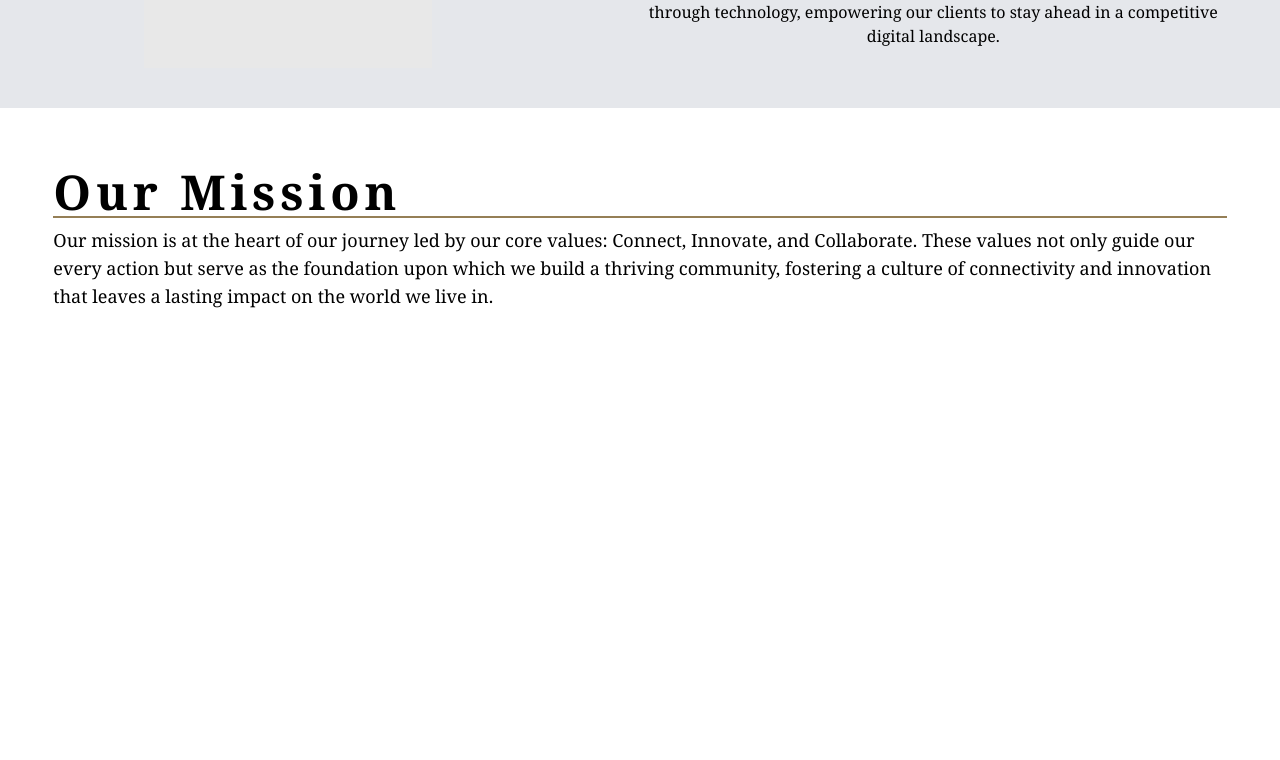
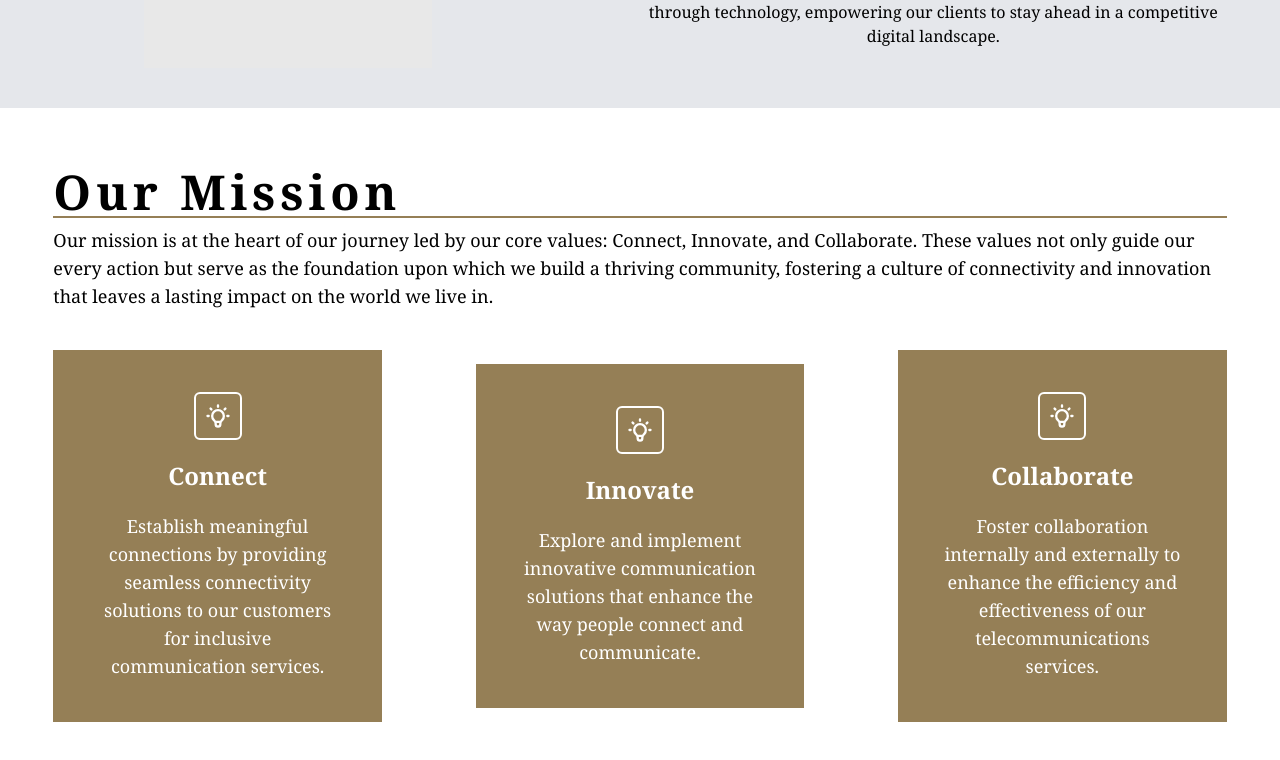
Before and after one commit to Av-Akshay/appKyc, a React (Vite) app: page /about in a window 1280 px wide. Shown: the part 452-1212 px from the top of the page. Before the commit the page ends 830 px from the top, so only its background shows below. Built offline with nearby package versions, Linux system fonts and the light colour scheme.

Commit message:
feat: about page is update with company quality section with animation

```diff
--- a/src/components/aboutPage-components/Mission.jsx
+++ b/src/components/aboutPage-components/Mission.jsx
@@ -1,4 +1,6 @@
 import React from "react";
+import Quality from "./mission-components/Quality";
+import { companyQuality } from "../../constant/ConstantInfo";
 
 const Mission = () => {
   return (
@@ -15,6 +17,11 @@ const Mission = () => {
           that leaves a lasting impact on the world we live in.
         </p>
       </div>
+      <div className="flex items-center justify-between w-11/12 m-auto my-10">
+        {companyQuality?.map((item) => {
+          return <Quality content={item.pera} heading={item.heading} />;
+        })}
+      </div>
     </section>
   );
 };
--- a/src/components/aboutPage-components/mission-components/Quality.jsx
+++ b/src/components/aboutPage-components/mission-components/Quality.jsx
@@ -0,0 +1,14 @@
+import React from "react";
+import { HiOutlineLightBulb } from "react-icons/hi";
+
+const Quality = ({ content, heading }) => {
+  return (
+    <div className="w-[28%] p-10 flex flex-col items-center text-white font-serif cursor-pointer z-20 justify-center gap-5 border-2 border-light  relative after:content-[' '] after:w-full after:absolute after:z-[-10] after:h-full after:top-0 after:left-0 after:bg-light hover:after:-top-8 hover:after:left-8 after:transition-all ">
+      <HiOutlineLightBulb className="border-2 rounded-md border-white text-center text-5xl p-2 z-10" />
+      <h1 className="text-2xl font-semibold ">{heading}</h1>
+      <p className="text-center font-medium text-lg">{content}</p>
+    </div>
+  );
+};
+
+export default Quality;
--- /dev/null
+++ b/src/constant/ConstantInfo.js
@@ -0,0 +1,15 @@
+const companyQuality = [
+  {
+    heading: "Connect",
+    pera: "Establish meaningful connections by providing seamless connectivity solutions to our customers for inclusive communication services.",
+  },
+  {
+    heading: "Innovate",
+    pera: "Explore and implement innovative communication solutions that enhance the way people connect and communicate.",
+  },
+  {
+    heading: "Collaborate",
+    pera: "Foster collaboration internally and externally to enhance the efficiency and effectiveness of our telecommunications services.",
+  },
+];
+export { companyQuality };
```
Also changed, not shown: src/assets/Images/services.jfif (added).
